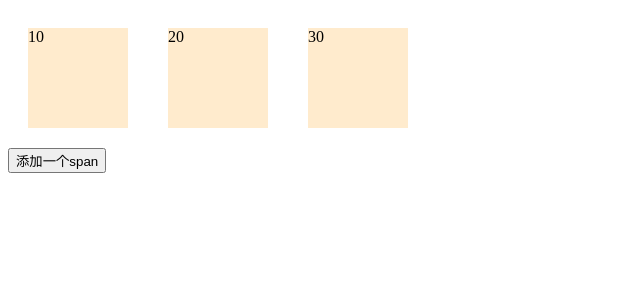
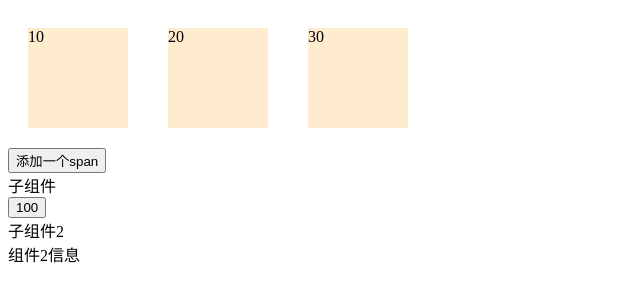
Before and after one commit to luo9527k/react-learn006, a React (Vite) app: page / in a window 1280 px wide. Shown: the top 302 px of the page, without its empty margins (0-640 px from the left). Built offline with nearby package versions, Linux system fonts and the light colour scheme.

Commit message:
add ref-fuction

```diff
--- a/src/index.jsx
+++ b/src/index.jsx
@@ -29,5 +29,6 @@ root.render(
     {/* <Vote title="vote投票" /> */}
 
     <Demo />
+    {/* <Tast /> */}
   </>
 );
--- a/src/pages/Demo.jsx
+++ b/src/pages/Demo.jsx
@@ -1,5 +1,7 @@
 import React from 'react';
 import '../style/Demo.css';
+// import Ref from './Ref';
+import RefDom from './Ref-dom';
 
 /*
   PureComponent 与 Component 的区别：
@@ -36,6 +38,8 @@ class Demo extends React.PureComponent {
         >
           添加一个span
         </button>
+        {/* <Ref /> */}
+        <RefDom />
       </>
     );
   }
--- /dev/null
+++ b/src/pages/Ref-dom.jsx
@@ -0,0 +1,53 @@
+import React from 'react';
+
+// 一个类组件
+class Child1 extends React.Component {
+  render() {
+    return (
+      <>
+        <div>子组件</div>
+        <button ref={xa=>this.boxButton=xa}>100</button>
+      </>
+    );
+  }
+}
+
+// 一个函数组件
+const Child2 = React.forwardRef(function Child2(props, ref) {
+  // console.log(ref)  我们调用child2的时候，设置的ref属性值[函数]
+  return (
+    <>
+      <div>子组件2</div>
+      <span ref={ref}>组件2信息</span>
+    </>
+  );
+});
+
+class RefDom extends React.Component {
+  render() {
+    return (
+      <>
+        <div>
+          <Child1 ref={x=> this.div1 = x}></Child1>
+          <Child2 ref={x => this.div2 = x}></Child2>
+        </div>
+      </>
+    );
+  }
+  componentDidMount() {
+    console.log(this.div1); //存储的是：子组件的实例对象
+    console.log(this.div2); //存储的是：
+  }
+}
+
+export default RefDom;
+
+/*
+元素标签设置ref 目的：获取到对应的DOM元素
+
+给类设置ref 目的：获取到当前组件的实例
+
+给函数组件ref，会直接报错
+  -我们可以React.forwardRef实现 ref 的转发
+  - 目的：获取函数组件内部的某个元素
+*/
--- /dev/null
+++ b/src/pages/Ref.jsx
@@ -0,0 +1,53 @@
+import React from 'react';
+
+class Ref extends React.Component {
+  box2 = React.createRef(); //this.box2=xxx
+  render() {
+    return (
+      <>
+        <div>
+          <h2 className="title" ref="Box">
+            提示词
+          </h2>
+          <h2 className="title" ref={(x) => (this.box1 = x)}>
+            更新提示词
+          </h2>
+          <h2 className="title" ref={this.box2}>
+            提示词完毕
+          </h2>
+        </div>
+      </>
+    );
+  }
+  componentDidMount() {
+    //此时渲染完毕[虚拟DOM已经变为真实DOM]：this.refs.Box 可以获取需要操作的DOM元素[不推荐]
+    // console.log(this.refs.Box);
+    // console.log(this.box1);
+    // console.log(this.box2.current);
+  }
+}
+
+export default Ref;
+
+/*
+  受控组件：基于修改数据/状态，让视图更新，达到需要的效果。
+
+  非受控组件：基于ref获取DOM元素，操作DOM元素，来实现需求和效果。
+    获取DOM元素的语法：
+      1.给需要的元素设置ref=xxx，后期基于this.ref.xxx 去获取相应的DOM元素
+
+      2.把ref属性设置为一个函数
+      ref={x=this.xxx = x}
+        - x就是函数的形参：存储的就是当时的DOM元素
+        - 然后我们获取的DOM元素 “x” 直接挂载到某个属性上
+        获取：this.xxx
+
+      3.基于 React.createRef() 方法创建了一个 REF 对象
+      this.xxx=React.createRef() ;  //this.xxx={current：null}
+        ref={REF对象(this.xxx)}
+        获取：this.xxx.current
+
+    原理：在render渲染的时候，会获取virtualDOM的ref属性
+    - 如果属性值是一个字符串，则会给this.refs增加这样的一个成员，成员值就是当前的DOM元素
+    - 如果属性值是一个函数，则会把函数执行，板当前dom元素传递给这个函数[x-》DOM元素]，而在函数的执行的内部，我们一般会把DOM元素直接挂载到实例的某个属性上
+*/
```
Also changed, not shown: src/pages/Tast.jsx (+18 -21 lines).
